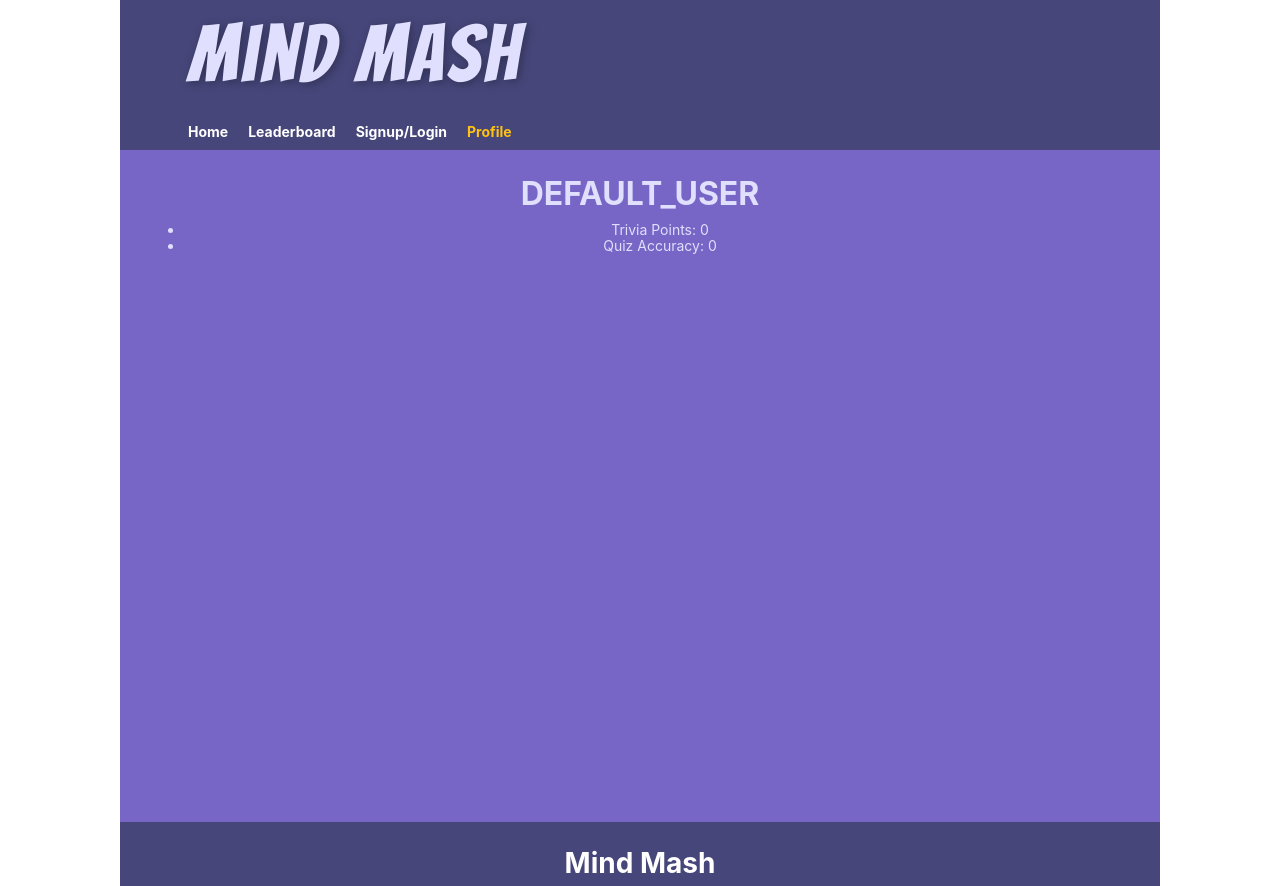
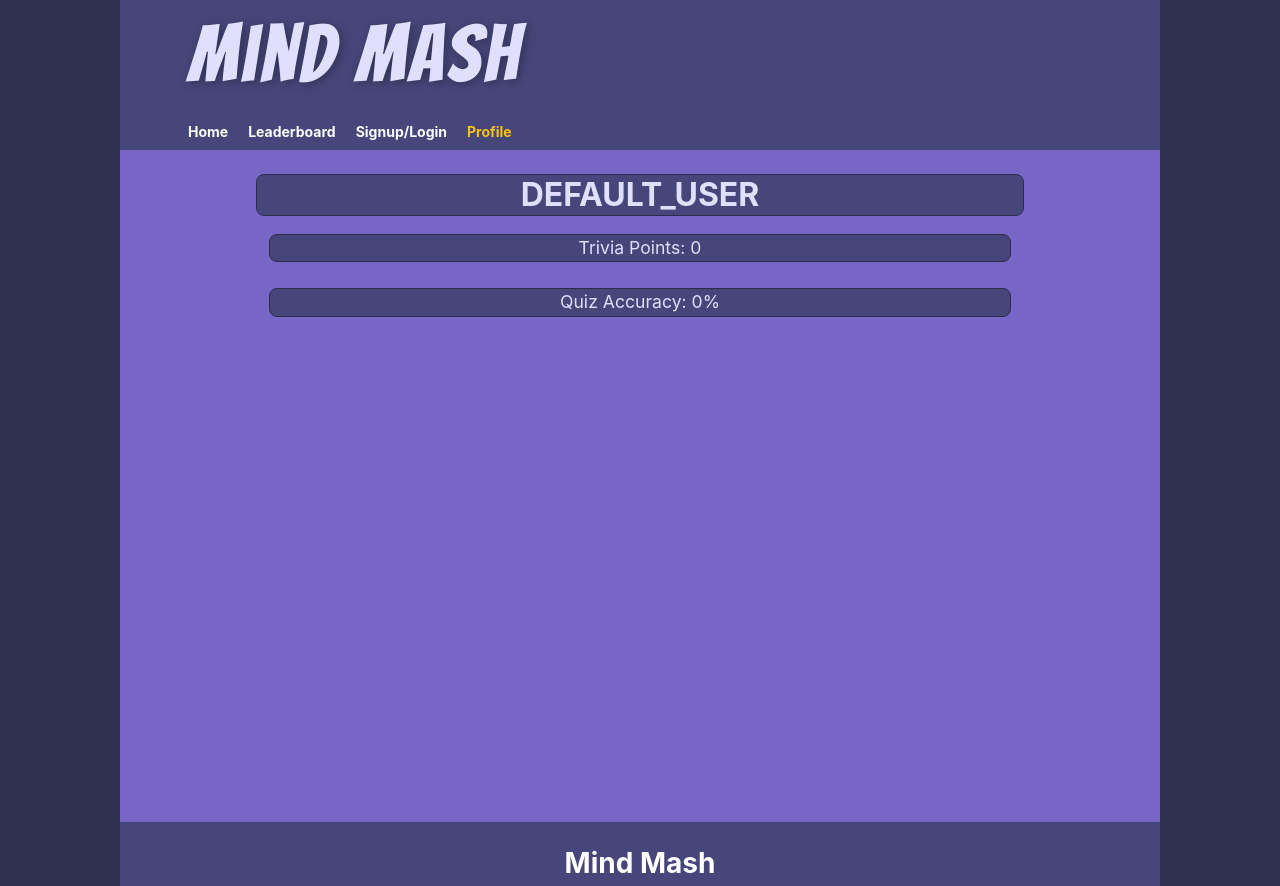
Before and after one commit to lucashallman/Project-3-Mind-Mash, a React (Vite) app in the folder client/: page /Profile in a window 1280 px wide. Built offline with nearby package versions, Linux system fonts and the light colour scheme; no server answers.

Commit message:
added css for profile page, minor adjustments to home and trivia

```diff
--- a/client/src/App.css
+++ b/client/src/App.css
@@ -1260,7 +1260,7 @@ a:hover {
   max-width: 1000;
   margin: 0 auto;
   padding: 0 120px;
-  background: white;
+  background: #2f2f52;
   box-shadow: 0px 0px 20px rgba(0, 0, 0, 0.2);
 }
 
@@ -1275,7 +1275,7 @@ a:hover {
 
 .app-nav {
   margin-top: 10px;
-  padding: ;
+  /* padding: ; */
 }
 
 .nav-links {
@@ -1373,21 +1373,92 @@ a:hover {
   border: #FFc212  2px solid;
   border-radius: 10px;
 
-  padding: 2.5% 30%;
+  padding-top: 1vh;
+  margin: .5vb;
+  width: 40vw;
+  height: 7vh;
+
   background-color: #46467a;
+  font-size: 20px;
 }
 
 .selected {
-  border: #FFc212  2px solid;
+  border: #46467a  2px solid;
   border-radius: 10px;
 
   padding: 2.5% 30%;
   background-color: #E0dffd;
   color: #46467a;
+  scale: 1.1;
+  font-size: 30px;
 }
 
 input[type='radio'] {
   display: none;
+}
+
+.next-button {
+  background-color: #f980c3;
+  padding: 10px 30px;
+  margin: 1vb;
+  font-size: 40px;
+  border-radius: 25px;
+  box-shadow: 0 4px 6px rgba(249, 128, 195, 0.5);
+  color: #FFc212
+}
+
+.next-button:hover {
+  transform: scale(1.05);    /* Slightly enlarge on hover */
+  box-shadow: 0 8px 12px rgba(249, 128, 195, 0.6); /* Deeper shadow on hover */
+  color: #FFC212;
+}
+
+.next-button:active {
+  transform: scale(0.98);    /* Subtle press effect */
+}
+
+.counter {
+  font-size: 30px;
+}
+
+/* profile styling */
+.profile-container {
+  display: flex;
+  flex-direction: column;
+  align-items: center;
+  justify-content: flex-start;
+  gap: 10px;
+
+}
+
+.profilecard {
+  border: #46467a solid 1px;
+  border-radius: 1vb;
+  border-color: #2c2c4b;
+  width: 60vw;
+
+  background-color: #46467a;
+}
+
+.triviapoints {
+  width: 58vw;
+}
+
+.accuracy {
+  width: 58vw;
+}
+
+/* animation classes */
+
+.anim-fadein {
+  animation: fadeIn 2s;
+}
+
+/* animations */
+
+@keyframes fadeIn {
+  0% { opacity: 0; }
+  100% { opacity: 100; }
 }
 
 .app-name {
--- a/client/src/pages/Home.tsx
+++ b/client/src/pages/Home.tsx
@@ -6,7 +6,7 @@ import { QUERY_MATCHUPS } from '../utils/queries';*/
 
 const Home = () => {
     return (
-        <div className="home-container">
+        <div className="home-container anim-fadein">
             <h1>Welcome to Mind Mash!</h1>
             <section className="description">
                 <p>
--- a/client/src/pages/Profile.tsx
+++ b/client/src/pages/Profile.tsx
@@ -6,7 +6,7 @@ import { QUERY_ME } from "../utils/queries";
 const Profile = () => {
 
     const { userId } = useParams();
-
+    console.log('uid:', userId);
     const { loading, data } = useQuery(QUERY_ME, {
         variables: { profileId: userId },
     });
@@ -33,16 +33,16 @@ const Profile = () => {
         return 0;
     }
 
-    return(
-        <>
-            <h2 className="card">
+    return (
+        <div className="profile-container anim-fadein">
+            <h2 className="profilecard username">
                 {profile.username}
             </h2>
-            <ul>
-                <li>Trivia Points: {profile.triviapoints}</li>
-                <li>Quiz Accuracy: {QuizAccuracy()}</li>
-            </ul>
-        </>
+
+            <p className="profilecard triviapoints">Trivia Points: {profile.triviapoints}</p>
+            <p className="profilecard accuracy">Quiz Accuracy: {QuizAccuracy()}%</p>
+
+        </div>
     )
 }
 
--- a/client/src/pages/Trivia.tsx
+++ b/client/src/pages/Trivia.tsx
@@ -127,7 +127,7 @@ const Trivia = () => {
                 <div>
                     <h3>{trivia.results[0].question}</h3>
                     {answers.map((answer, index) => (
-                        <div key={index} className='trivia'>
+                        <div key={index} className='trivia anim-fadein'>
                             <input
                                 type="radio"
                                 name="answer"
@@ -141,9 +141,9 @@ const Trivia = () => {
                     {answerCorrect !== undefined && (
                         <p>{answerCorrect ? 'Correct!' : `Incorrect! ${trivia.results[0].correct_answer} is the right answer`}</p>
                     )}
-                    <button onClick={handleNext}>Next</button>
-                    <p>Correct: {numberCorrect}</p>
-                    <p>Incorrect: {numberIncorrect}</p>
+                    <button onClick={handleNext} className='next-button'>Next</button>
+                    <p className='correct-count counter'>Correct: {numberCorrect}</p>
+                    <p className='incorrect-count counter'>Incorrect: {numberIncorrect}</p>
                 </div>
             ) : (
                 <p>Loading...</p>
```
